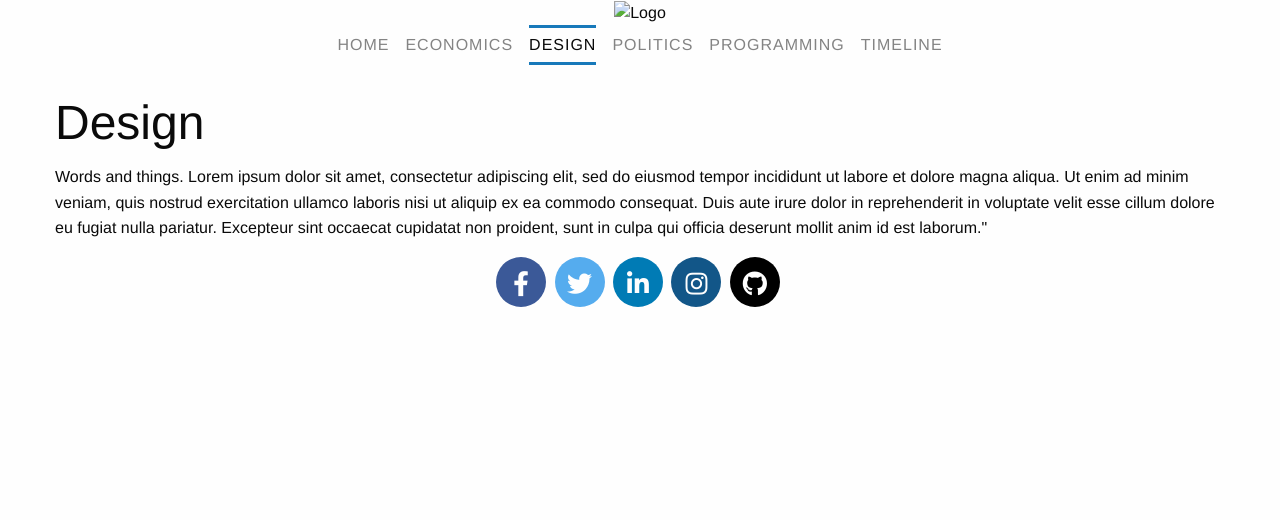
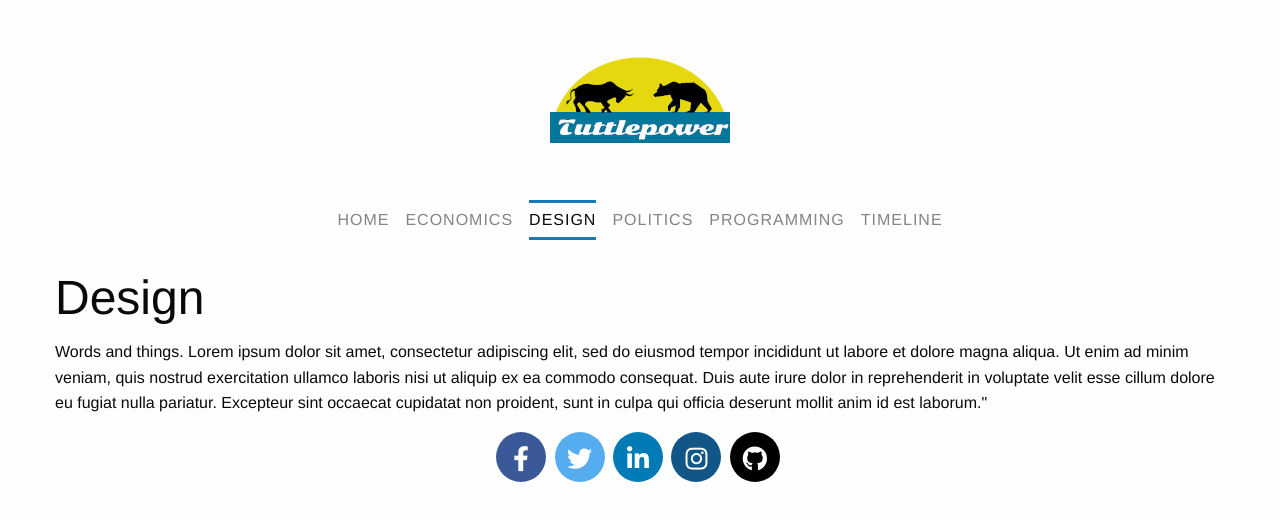
Before and after one commit to tuttlepower/tuttlepower, a plain HTML site: page Design.html in a window 1280 px wide. Drawn offline with nearby package versions, Linux system fonts and the light colour scheme.

Commit message:
Update Design.html

```diff
--- a/Design.html
+++ b/Design.html
@@ -28,7 +28,7 @@
   <div class="grid-container">
   <div class="grid-x grid-padding-x align-center">
   <div class="large-12 medium-12 small-12 cell logo">
-   <img  src="Resources\Images\tuttlepower4.png" alt="Logo">
+   <img  src="Resources\Images\tuttlepower1.png" alt="Logo">
  </div>
 </div>
 </header>
```
